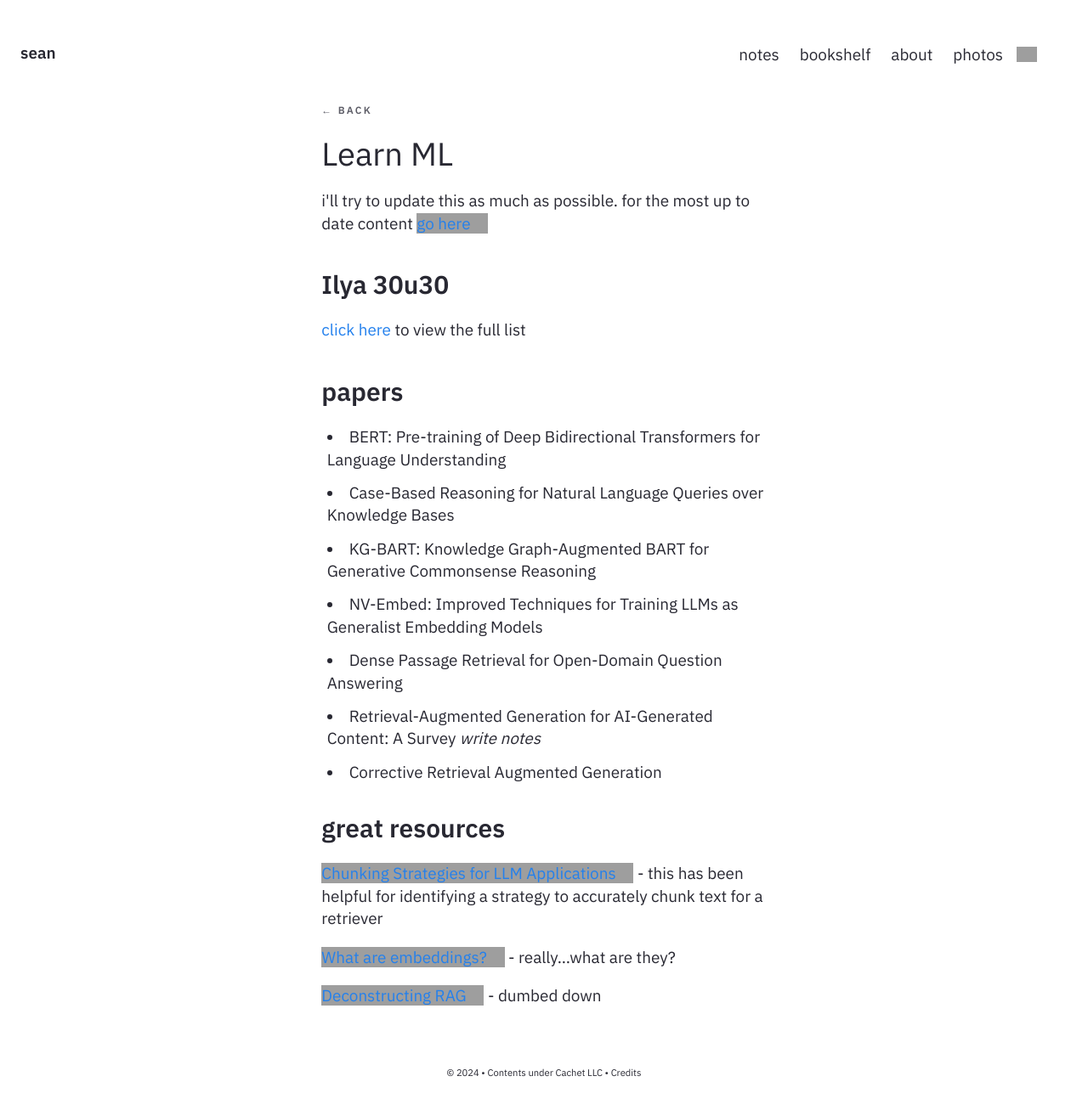
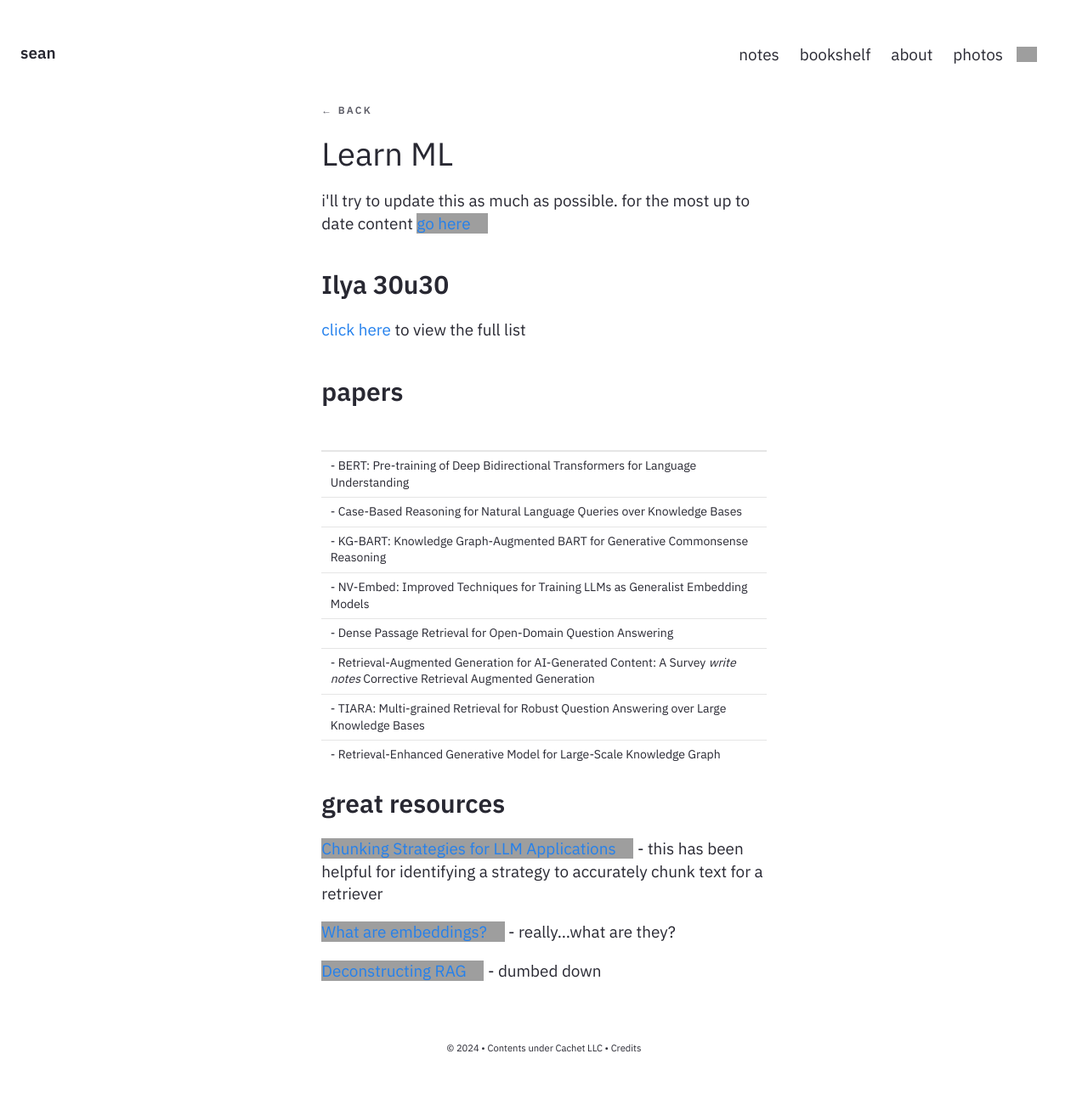
Before and after one commit to sschu48/sschu48.github.io, a Jekyll site: the page built from _notes/Public/learn-ml.md, in a window 1280 px wide, cut to the strip 0-1312 px from the top of the page. Shown: the top 1307 px of the strip at 85% size. Built offline with Jekyll 4.4.1, drawn with Linux system fonts in a browser that asks for light colours; after the commit the page ends 1283 px from its top, so only the background shows below that; grey boxes are pictures that could not be loaded.

Commit message:
learn-ml: added table formatting

```diff
--- a/_notes/Public/learn-ml.md
+++ b/_notes/Public/learn-ml.md
@@ -6,23 +6,26 @@ date: 19-06-2024
 
 i'll try to update this as much as possible. for the most up to date content [go here](https://github.com/sschu48/learn-ml)
 
+{:Ilya}
 ## Ilya 30u30
 [click here](/note/ilya-30-u-30) to view the full list
 
+{:papers}
 ## papers
 
-- BERT: Pre-training of Deep Bidirectional Transformers for
-Language Understanding
-- Case-Based Reasoning for Natural Language Queries
-over Knowledge Bases
-- KG-BART: Knowledge Graph-Augmented BART for Generative
-Commonsense Reasoning
-- NV-Embed: Improved Techniques for Training LLMs
-as Generalist Embedding Models
-- Dense Passage Retrieval for Open-Domain Question Answering
-- Retrieval-Augmented Generation for AI-Generated Content: A Survey *write notes*
-- Corrective Retrieval Augmented Generation
+|  |
+| --------------- |
+|- BERT: Pre-training of Deep Bidirectional Transformers for Language Understanding|
+|- Case-Based Reasoning for Natural Language Queries over Knowledge Bases|
+|- KG-BART: Knowledge Graph-Augmented BART for Generative Commonsense Reasoning|
+|- NV-Embed: Improved Techniques for Training LLMs as Generalist Embedding Models|
+|- Dense Passage Retrieval for Open-Domain Question Answering|
+|- Retrieval-Augmented Generation for AI-Generated Content: A Survey *write notes* Corrective Retrieval Augmented Generation|
+|- TIARA: Multi-grained Retrieval for Robust Question Answering over Large Knowledge Bases|
+|- Retrieval-Enhanced Generative Model for Large-Scale Knowledge Graph|
+|-
 
+{:resources}
 ## great resources
 
 [Chunking Strategies for LLM Applications](https://www.pinecone.io/learn/chunking-strategies/) - this has been helpful for identifying a strategy to accurately chunk text for a retriever
```
